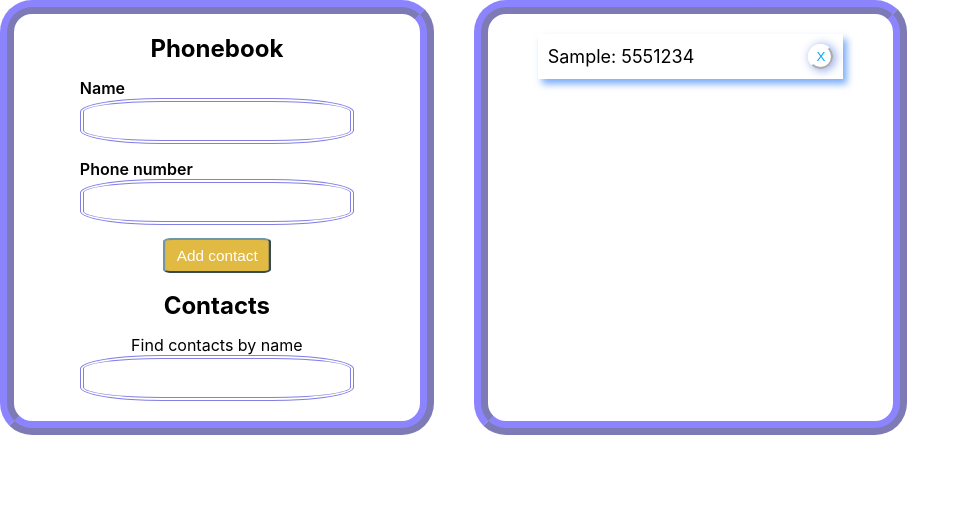
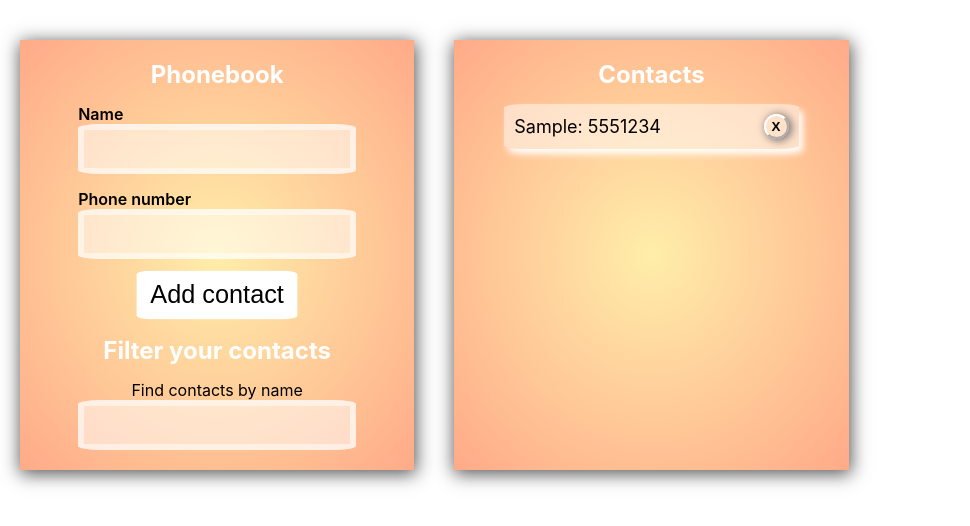
Before and after one commit to deniskodak/goit-react-hw-06-phonebook, a React (Create React App) app: page / in a window 1280 px wide. Both pictures are taken after typing "Sample", "5551234" into the empty fields and a click on the button "Add contact". Shown: the top 526 px of the page, without its empty margins (0-970 px from the left). Built offline with nearby package versions, Linux system fonts and the light colour scheme.

Commit message:
upd styles

```diff
--- a/src/App.css
+++ b/src/App.css
@@ -8,6 +8,7 @@
 }
 
 .container {
+  padding: 40px 20px;
   display: flex;
 }
 
@@ -15,11 +16,23 @@
   width: calc(100% / 3.5);
   min-width: 300px;
   padding: 20px 20px;
-  border: 14px ridge rgba(37, 25, 204, 0.55);
-  border-radius: 32px;
+  background-image: radial-gradient(#ffeeaa, #ffaa88);
+
+  -webkit-box-shadow: 1px 3px 17px 1px rgba(0,0,0,0.67);
+box-shadow: 1px 3px 17px 1px rgba(0,0,0,0.67);
+  overflow: hidden;
 }
 .app-section:not(:last-child) {
   margin-right: 40px;
+}
+
+.app-title {
+  margin-bottom: 15px;
+  color: white;
+}
+
+.app-title.top-margin{
+  margin-top: 15px
 }
 /* ANIMATION STYLES */
 .container-fade-appear {
--- a/src/App.js
+++ b/src/App.js
@@ -17,10 +17,10 @@ class App extends Component {
           classNames="container-fade"
         >
           <section className="app-section">
-            <h1 style={{ marginBottom: "15px" }}>Phonebook</h1>
+            <h1 className="app-title">Phonebook</h1>
             <Form />
-            <h2 style={{ marginBottom: "15px", marginTop: "15px" }}>
-              Contacts
+            <h2 className="app-title top-margin">
+              Filter your contacts
             </h2>
             <Filter />
           </section>
@@ -32,6 +32,9 @@ class App extends Component {
           classNames="container-next-fade"
         >
           <section className="app-section">
+            <h2 className="app-title">
+              Contacts
+            </h2>
             <ContactsList />
           </section>
         </CSSTransition>
--- a/src/components/Contact/Contact.module.css
+++ b/src/components/Contact/Contact.module.css
@@ -4,8 +4,9 @@
   align-items: center;
   padding: 10px 10px;
   font-size: 18px;
-
-  box-shadow: 4px 5px 7px #2174f396;
+  background-color: rgba(255, 255, 255, 0.5);
+  border-radius: 8%;
+  box-shadow: 4px 5px 7px rgb(255 255 255 / 1);
 }
 
 .item:not(:last-child) {
@@ -16,11 +17,14 @@
   height: 25px;
   width: 25px;
 
+  color: black;
+  font-weight: 600;
+
   border-radius: 50%;
   border-color: #fff;
   background: transparent;
-  box-shadow: 2px 1px 8px 1px rgb(25 75 211 / 43%);
-  color: #03a9f4;
+  box-shadow: 2px 1px 8px 1px rgb(122 116 116);
+
 }
 
 .button:hover,
--- a/src/components/Contacts/ContactsList.js
+++ b/src/components/Contacts/ContactsList.js
@@ -9,8 +9,7 @@ import { connect } from "react-redux";
 import { deleteContact } from "../../redux/actions/phoneBookActions";
 import { CSSTransition, TransitionGroup } from "react-transition-group";
 
-const ContactList = ({ contacts, deleteContact }) => {
-  return (
+const ContactList = ({ contacts, deleteContact }) => (
   <TransitionGroup component="ul" className={styles.list}>
     {contacts.map((contact) => {
       const { id } = contact;
@@ -26,7 +25,6 @@ const ContactList = ({ contacts, deleteContact }) => {
     })}
   </TransitionGroup>
 );
-};
 
 ContactList.propTypes = {
   contacts: PropTypes.arrayOf(
--- a/src/components/Filter/Filter.module.css
+++ b/src/components/Filter/Filter.module.css
@@ -5,17 +5,20 @@
 }
 
 .label:focus-within {
-  color: rgb(215 163 6 / 75%);
+  color: rgb(255 255 255 / 1);
 }
 
 .input {
   padding: 6px 8px;
   width: 250px;
+
   font-size: 22px;
-  border: 4px double rgba(29, 23, 204, 0.55);
-  border-radius: 30%;
+
+   border: 6px solid rgba(255, 255, 255, 0.5);
+  background: rgba(255, 255, 255, 0.5);
+  border-radius: 8%;
   outline: none;
 }
 .input:focus {
-  border-color: rgb(215 163 6 / 75%);
+  border-color: rgb(255 255 255 / 1);
 }
--- a/src/components/Form/Form.module.css
+++ b/src/components/Form/Form.module.css
@@ -11,12 +11,13 @@
   text-align: center;
 
   font-size: 22px;
-  border: 4px double rgba(29, 23, 204, 0.55);
-  border-radius: 30%;
+  border: 6px solid rgba(255, 255, 255, 0.5);
+  background: rgba(255, 255, 255, 0.5);
+  border-radius: 8%;
   outline: none;
 }
 .input:focus {
-  border-color: rgb(215 163 6 / 75%);
+  border-color: rgb(255 255 255 / 1);
 }
 
 .label {
@@ -28,17 +29,20 @@
   margin-bottom: 15px;
 }
 .label:focus-within {
-  color: rgb(215 163 6 / 75%);
+  color: rgb(255 255 255 / 1);
 }
 .button {
   margin-left: auto;
   margin-right: auto;
   padding: 6px 10px;
 
-  color: white;
-  background: #03a9f4;
-  border-radius: 10%;
-  border-color: #6f97a8;
+  font-size: 22px;
+
+  color: black;
+  border: 2px solid rgba(255, 255, 255, 0.5);
+  border-radius: 8%;
+  background: rgba(255, 255, 255, 0.5);
+  box-shadow: 4px 5px 7px rgb(255 255 255 / 1);
   outline: none;
 
   transition: transform 300ms linear;
@@ -46,8 +50,11 @@
 .button:focus,
 .button:hover {
   transform: scale(1.15);
-  background-color: rgb(215 163 6 / 75%);
+  color: black;
+  background-color: rgb(255 255 255 / 1);
+  box-shadow: none;
 }
+
 
 .button:active {
   color: #03a9f4;
```
Lines whose indentation alone changed are shown as unchanged.
